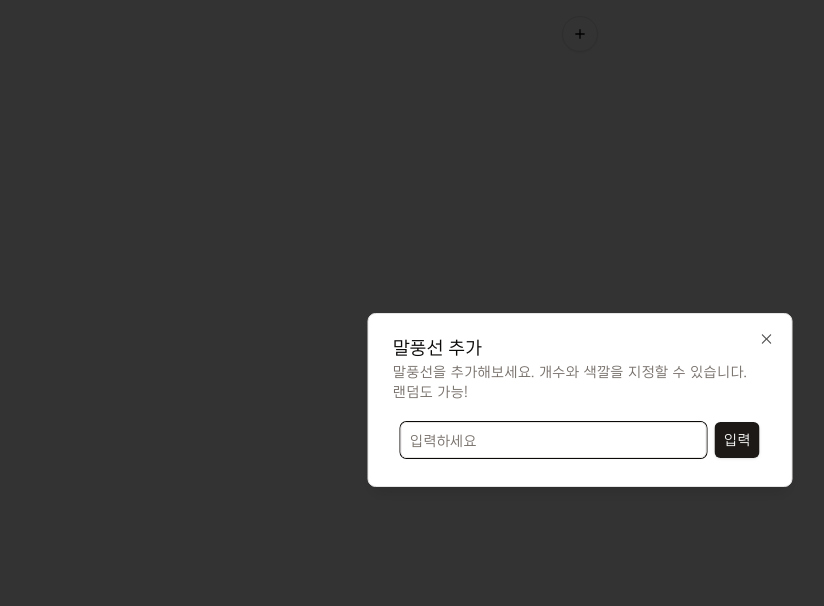
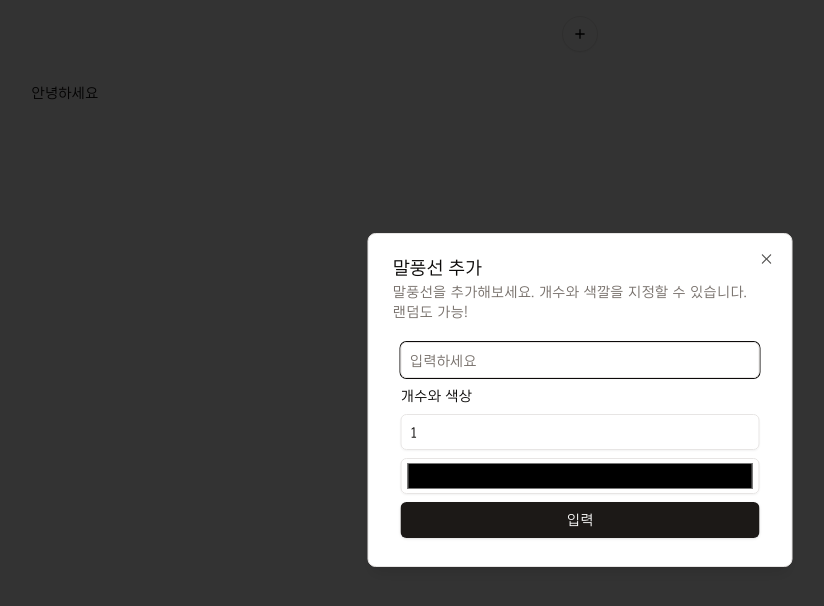
Before and after one commit to ourgye/wassup, a React (Vite) app: page / in a window 1280 px wide. Both pictures are taken after a click on the button 640 px from the left and 34 px from the top of the page. Shown: the top 606 px of the page, without its empty margins (60-884 px from the left). Built offline with nearby package versions, Linux system fonts and the light colour scheme.

Commit message:
feat: add color and count input

```diff
--- a/src/App.tsx
+++ b/src/App.tsx
@@ -1,13 +1,25 @@
 import { useCallback, useRef, useState } from "react";
 import "./App.css";
-import SpeechBubble from "./components/SpeechBubble";
+import SpeechBubble, { getRandomStyleIndex } from "./components/SpeechBubble";
 import InputForm from "./components/InputForm";
 
 function App() {
   const bubbleContainerRef = useRef<HTMLDivElement>(null);
-  const [messageList, setMessageList] = useState<
-    { text: string; style: number }[]
-  >([]);
+  const [messageList, setMessageList] = useState<speechBubble[]>([
+    {
+      text: "안녕하세요",
+      style: getRandomStyleIndex(),
+      color: "#ffffff",
+    },
+  ]);
+  // const handleBubbleClick = (index: number) => {
+  //   setMessageList((prev) => {
+  //     const newList = [...prev];
+  //     const [clickedBubble] = newList.splice(index, 1); // 클릭한 아이템을 배열에서 제거
+  //     newList.unshift(clickedBubble); // 배열의 앞에 추가
+  //     return newList;
+  //   });
+  // };
   const [isBackgroundImage, setIsBackgroundImage] = useState<boolean>(false);
 
   // for image drag
@@ -45,7 +57,7 @@ function App() {
         setIsBackgroundImage(true);
       }
     },
-    [bubbleContainerRef],
+    [bubbleContainerRef]
   );
 
   return (
@@ -58,7 +70,11 @@ function App() {
           />
         </div>
         <div
-          className={`relative overflow-hidden ${isBackgroundImage ? "bg-contain bg-no-repeat bg-center" : "h-full w-full"}`}
+          className={`relative overflow-hidden ${
+            isBackgroundImage
+              ? "bg-contain bg-no-repeat bg-center"
+              : "h-full w-full"
+          }`}
           ref={bubbleContainerRef}
           onDragOver={handleDragOver}
           onDragEnter={handelDrageEnter}
@@ -67,10 +83,9 @@ function App() {
           {messageList.map((m, i) => (
             <SpeechBubble
               key={`${m.text}-${i}`}
-              q
-              message={m.text}
-              styleIndex={m.style}
+              data={m}
               parent={bubbleContainerRef}
+              // onClick={() => handleBubbleClick(i)}
             />
           ))}
         </div>
--- a/src/components/InputForm.tsx
+++ b/src/components/InputForm.tsx
@@ -18,29 +18,21 @@ function InputForm({
   setMessageList,
   messageList,
 }: {
-  setMessageList: React.Dispatch<
-    React.SetStateAction<
-      {
-        text: string;
-        style: number;
-      }[]
-    >
-  >;
-  messageList: {
-    text: string;
-    style: number;
-  }[];
+  setMessageList: React.Dispatch<React.SetStateAction<speechBubble[]>>;
+  messageList: speechBubble[];
 }) {
   const [message, setMessage] = useState<string>("");
+  const [count, setCount] = useState<number>(getRandomCount);
+  const [color, setColor] = useState<string>("");
 
   const handleSubmit = (e: React.FormEvent) => {
     e.preventDefault();
-    const newMessageRandom: {
-      text: string;
-      style: number;
-    }[] = Array.from({ length: getRandomCount() }).map(() => ({
+    const newMessageRandom: speechBubble[] = Array.from({
+      length: count || getRandomCount(),
+    }).map(() => ({
       text: message,
       style: getRandomStyleIndex(),
+      color: color,
     }));
     if (message) {
       setMessageList([...messageList, ...newMessageRandom]);
@@ -48,9 +40,16 @@ function InputForm({
     }
   };
 
-  const handleInputValueChange = (e: React.ChangeEvent<HTMLInputElement>) => {
+  const handleMsgValueChange = (e: React.ChangeEvent<HTMLInputElement>) => {
     setMessage(e.target.value);
   };
+  const handleCountValueChange = (e: React.ChangeEvent<HTMLInputElement>) => {
+    setCount(Number(e.target.value));
+  };
+  const handleColorValueChange = (e: React.ChangeEvent<HTMLInputElement>) => {
+    setColor(e.target.value);
+  };
+
   return (
     <Dialog>
       <DialogTrigger asChild>
@@ -68,7 +67,7 @@ function InputForm({
           </DialogDescription>
         </DialogHeader>
         <form
-          className="text-sm flex flex-row gap-2 px-2 py-1"
+          className="text-sm flex flex-col gap-2 px-2 py-1"
           onSubmit={handleSubmit}
         >
           <Input
@@ -76,7 +75,22 @@ function InputForm({
             className="w-full px-2 rounded-md focus:outline-none"
             value={message}
             placeholder="입력하세요"
-            onChange={handleInputValueChange}
+            onChange={handleMsgValueChange}
+          />
+          <span>개수와 색상</span>
+          <Input
+            id="count"
+            className="w-full px-2 rounded-md focus:outline-none"
+            value={count}
+            type="number"
+            onChange={handleCountValueChange}
+          />
+          <Input
+            id="color"
+            className="w-full p-0 px-1 rounded-md focus:outline-none"
+            value={color}
+            type="color"
+            onChange={handleColorValueChange}
           />
           <DialogClose asChild>
             <Button
--- a/src/components/SpeechBubble.tsx
+++ b/src/components/SpeechBubble.tsx
@@ -1,54 +1,60 @@
+import React from "react";
 import Draggable from "react-draggable";
 
 const getRandomStyleIndex = () => Math.floor(Math.random() * 3);
 const getRandomCount = () => Math.floor(Math.random() * 5 + 1);
 
-function SpeechBubble({
-  message,
-  styleIndex,
-  parent,
-}: {
-  message: string;
-  styleIndex: number;
+interface SpeechBubbleProps {
+  data: {
+    text: string;
+    color: string;
+    style: number;
+  };
   parent: React.RefObject<HTMLDivElement>;
-}) {
-  const color = "red-300";
-  const commonBubbleStyle = `relative px-4 h-8 text-sm text-center flex justify-center items-center rounded-lg mb-[0.5rem] bg-white`;
-  const commonTailStyle = `absolute w-0 h-0 border-transparent border-[0.6rem] border-b-0 border-t-white`;
-  const bubbleStyles = [
-    { body: "", tail: "-bottom-2 right-1/2 translate-x-1/2" },
-    { body: "rounded-bl-none", tail: "-bottom-2 border-l-0 left-0" },
-    {
-      body: "rounded-br-none",
-      tail: "-bottom-2 border-r-0 right-0",
-    },
-  ];
+}
 
-  const selectedStyle = bubbleStyles[styleIndex];
-  console.log(
-    "width, height: ",
-    parent.current?.offsetWidth,
-    parent.current?.offsetHeight,
-  );
+const bubbleStyles = [
+  { body: "", tail: "-bottom-2 right-1/2 translate-x-1/2" },
+  { body: "rounded-bl-none", tail: "-bottom-2 border-l-0 left-0" },
+  { body: "rounded-br-none", tail: "-bottom-2 border-r-0 right-0" },
+];
+
+const SpeechBubble: React.FC<SpeechBubbleProps> = ({ data, parent }) => {
+  const backgroundColorStyle: React.CSSProperties = {
+    backgroundColor: data.color,
+  };
+
+  const tailColorStyle: React.CSSProperties = {
+    borderTopColor: data.color,
+  };
+
+  const commonBubbleStyle = `relative px-4 h-8 text-sm text-center flex justify-center items-center rounded-lg mb-[0.5rem]`;
+
+  const selectedStyle = bubbleStyles[data.style] || bubbleStyles[0]; // fallback to default style
+
+  // Get random position only on mount
+  const defaultPosition = {
+    x: Math.random() * (parent.current?.offsetWidth || 100),
+    y: Math.random() * (parent.current?.offsetHeight || 100),
+  };
 
   return (
-    <Draggable
-      bounds={"parent"}
-      defaultPosition={{
-        x: Math.random() * (parent.current?.offsetWidth || 100),
-        y: Math.random() * (parent.current?.offsetHeight || 100),
-      }}
-    >
+    <Draggable bounds="parent" defaultPosition={defaultPosition}>
       <div className="max-w-fit cursor-pointer absolute">
-        <div className={`${commonBubbleStyle} ${selectedStyle.body}`}>
-          <span>{message}</span>
-          <div className={`${commonTailStyle} ${selectedStyle.tail}`} />
+        <div
+          style={backgroundColorStyle}
+          className={`${commonBubbleStyle} ${selectedStyle.body}`}
+        >
+          <span>{data.text}</span>
+          <div
+            style={tailColorStyle}
+            className={`absolute w-0 h-0 border-transparent border-[0.6rem] border-b-0 ${selectedStyle.tail}`}
+          />
         </div>
       </div>
     </Draggable>
   );
-}
+};
 
-export { getRandomStyleIndex, getRandomCount };
-
+export { SpeechBubble, getRandomStyleIndex, getRandomCount };
 export default SpeechBubble;
--- /dev/null
+++ b/src/type.d.ts
@@ -0,0 +1,5 @@
+interface speechBubble {
+  text: string;
+  style: number;
+  color: string;
+}
```
